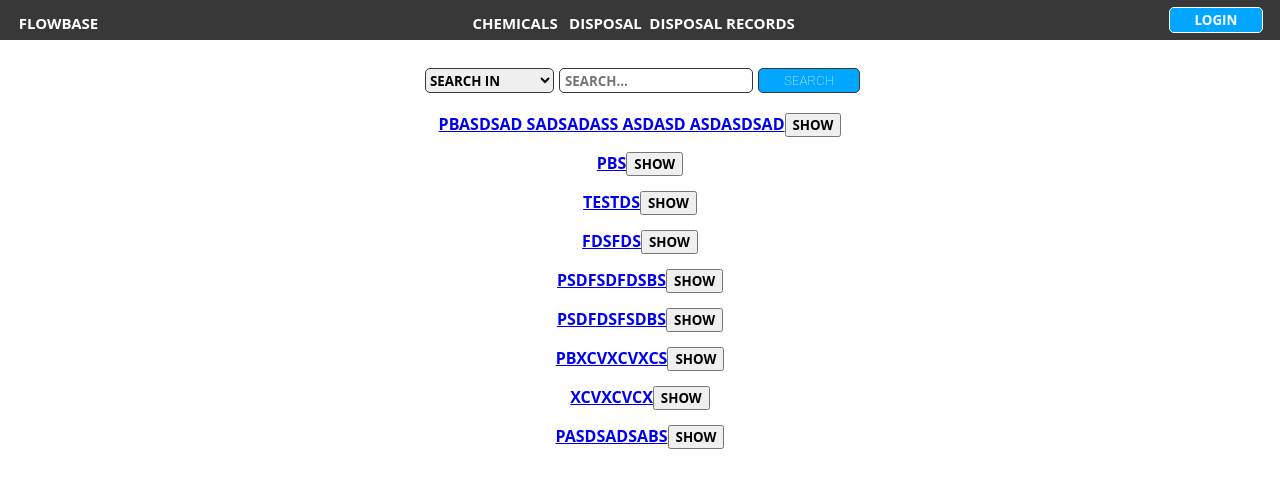
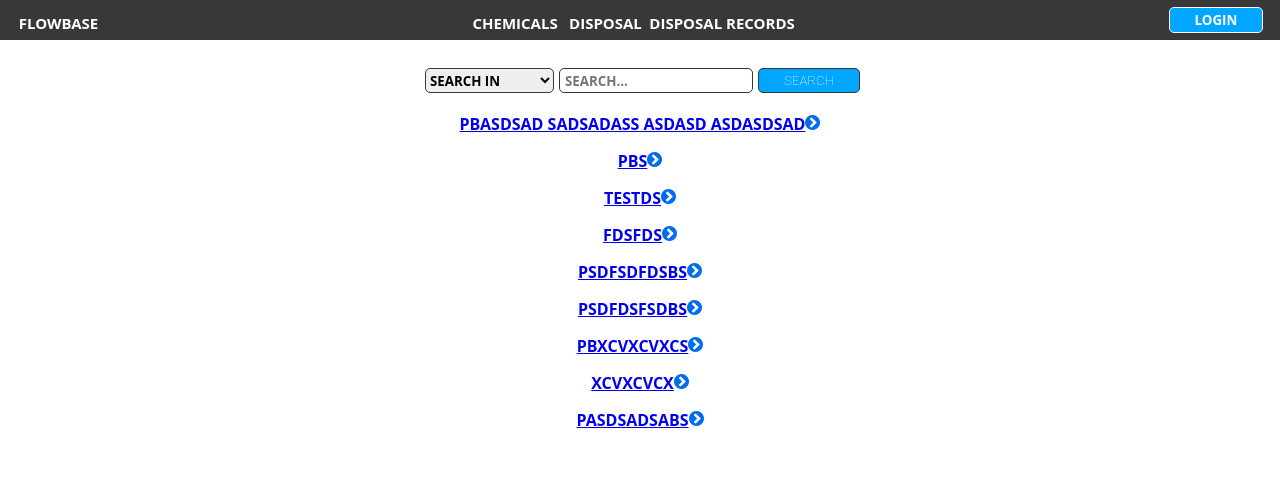
Before and after one commit to PepeProd/FlowBaseUI, a Vue app: page /chemicals in a window 1280 px wide. Shown: the top 488 px of the page. Built offline with nearby package versions, Linux system fonts and the light colour scheme.

Commit message:
added in chevron indicator

```diff
--- a/src/pages/ChemicalDetails.vue
+++ b/src/pages/ChemicalDetails.vue
@@ -1,6 +1,6 @@
 <template>
   <div>
-    <img style="width: 10%;" src="../assets/Logo_1.png">
+    <img style="width: 10%;" src="../assets/Logo_1.png" />
     <TableSearcher :rows="this.chemData" :columnNames="columns" @submitClicked="handleSubmitClicked"></TableSearcher>
     <DynamicTable :rows="this.dynamicTableDataSource" :columnNames="columns" defaultSort="id">
       <template slot="tableRows" scope="row" >
--- a/src/pages/ChemicalOverview.vue
+++ b/src/pages/ChemicalOverview.vue
@@ -4,7 +4,8 @@
         <div v-for="chemical in this.chemicalFamilies" class="chemFamilies">
             <div>
                 <router-link :to="{name: 'ChemicalDetails', params: {chemName: chemical.name}}">{{chemical.name}}</router-link>
-                <button @click="chemical.displayDetails = !chemical.displayDetails">{{chemical.displayDetails ? "Hide" : "Show"}}</button>
+                <img class="iconDisplay" :class="{iconDisplayActive : chemical.displayDetails}" src="../assets/chevron_blue.svg"
+                    @click="chemical.displayDetails = !chemical.displayDetails"/>
                 <div :id="chemical" v-show="chemical.displayDetails">Quantity: {{chemical.quantity}}</div>
             </div>
         </div>
@@ -105,4 +106,14 @@
         width: 100%;
         margin-bottom: 15px;
 }
+.iconDisplay {
+    display: inline;
+    width: 15px;
+}
+img {
+}
+
+.iconDisplayActive {
+    transform: rotate(90deg);
+}
 </style>
```
Also changed, not shown: src/assets/chevron_black.svg (added), src/assets/chevron_blue.svg (added).
